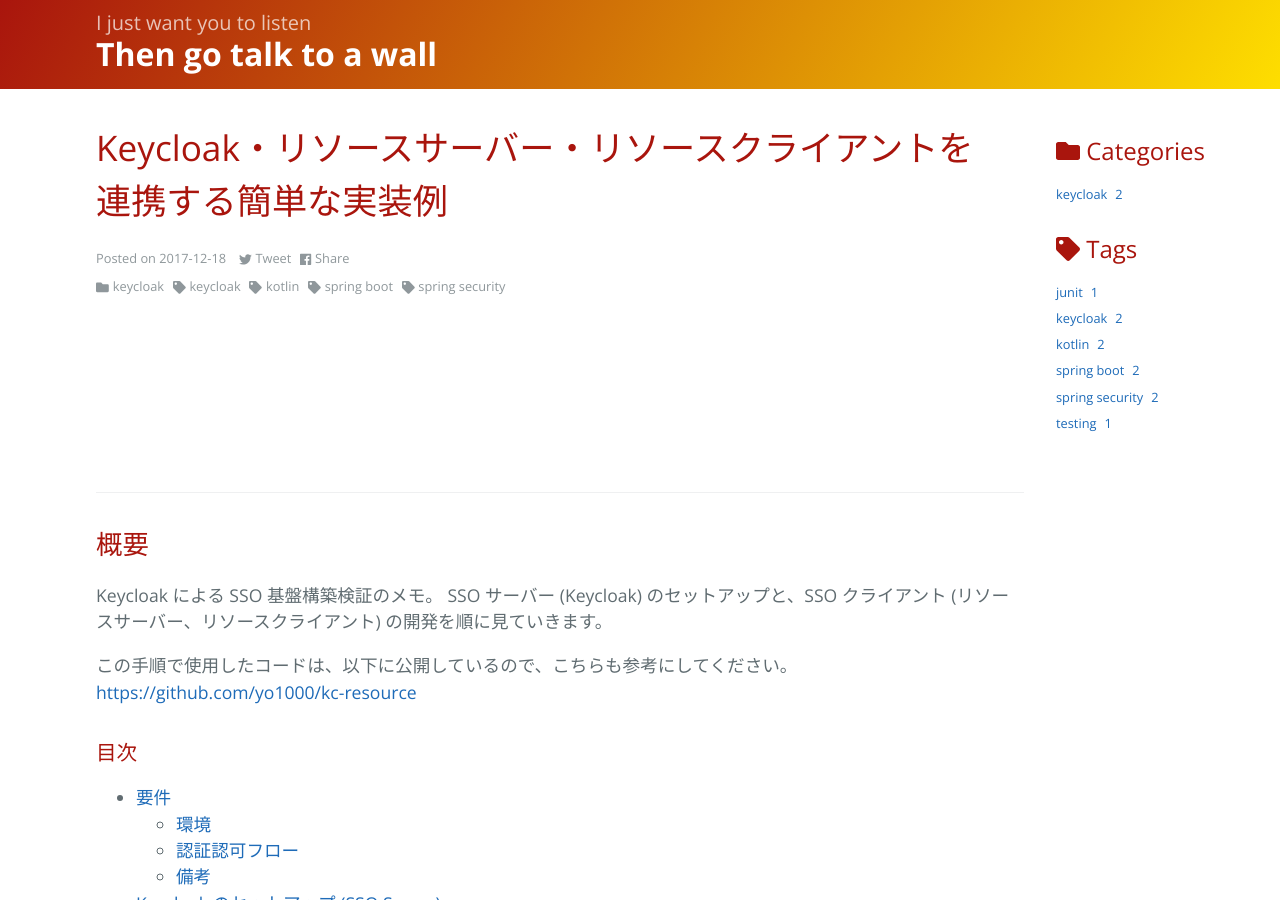
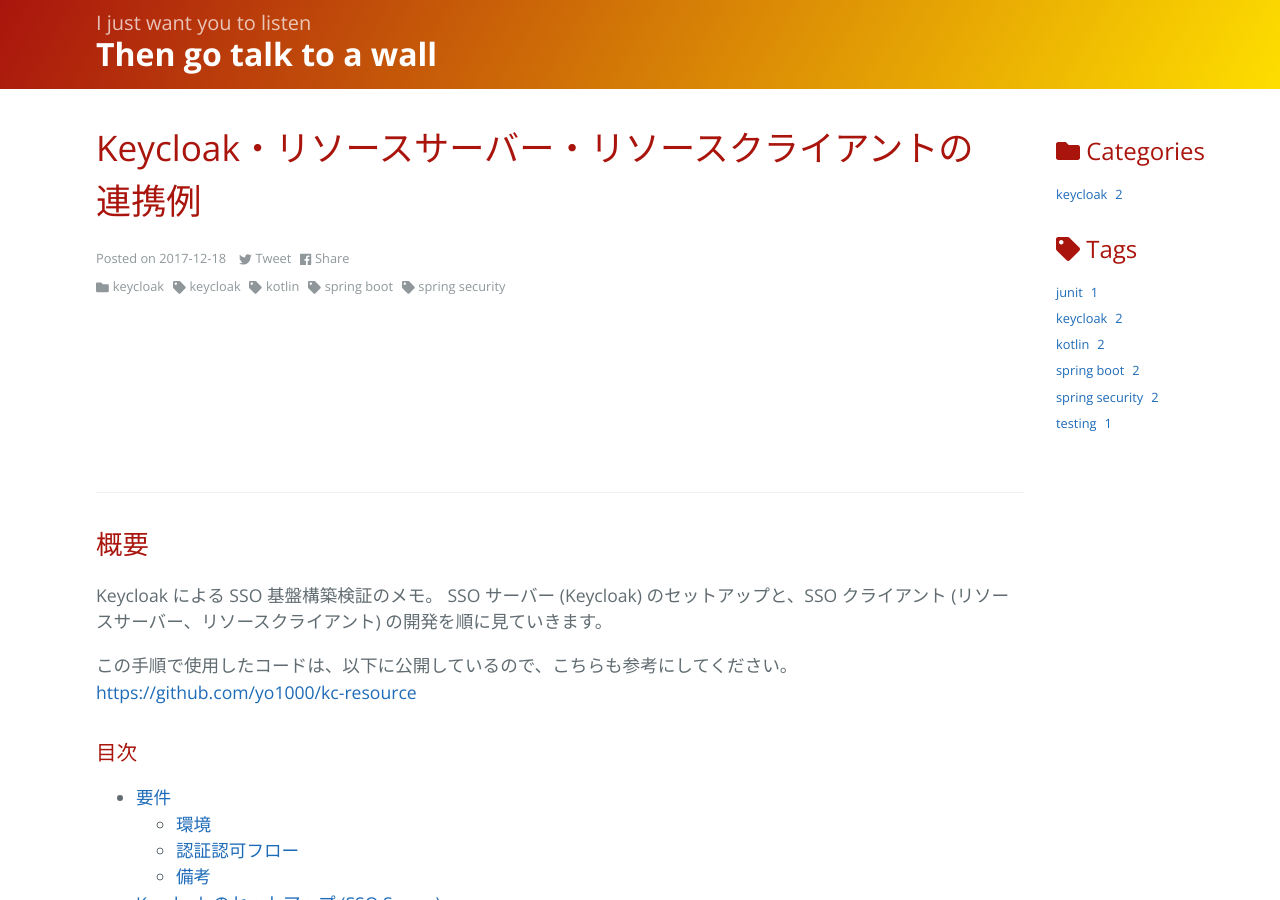
Before and after one commit to yo1000/blog.yo1000.com, a Jekyll site: the page built from _posts/2017-12-18-keycloak-collabo-ressrv-rescli.md, in a window 1280 px wide and 900 px high. Built offline with Jekyll 4.4.1, drawn with Linux system fonts in a browser that asks for light colours; our own code applies the rules of GitHub Pages for plain Markdown files; comment, search, counter and statistics services are not loaded.

Commit message:
Update 2017-12-18-keycloak-collabo-ressrv-rescli.md

```diff
--- a/_posts/2017-12-18-keycloak-collabo-ressrv-rescli.md
+++ b/_posts/2017-12-18-keycloak-collabo-ressrv-rescli.md
@@ -1,5 +1,5 @@
 ---
-title: Keycloak・リソースサーバー・リソースクライアントを連携する簡単な実装例
+title: Keycloak・リソースサーバー・リソースクライアントの連携例
 redirect_from:
 - /2017/12/18/keycloak-example-resource-server-client.html
 - /keycloak/keycloak-example-resource-server-client.html
```
